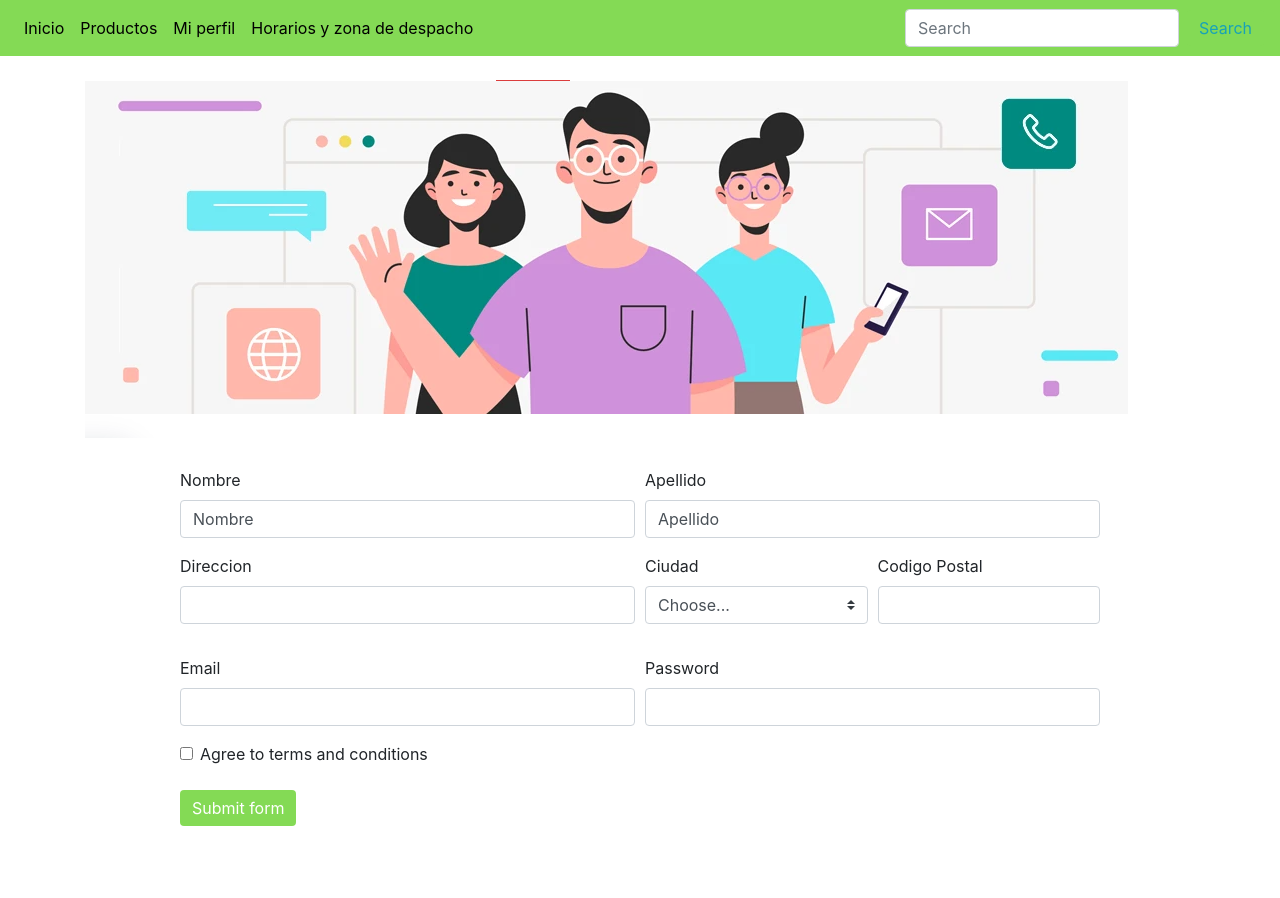
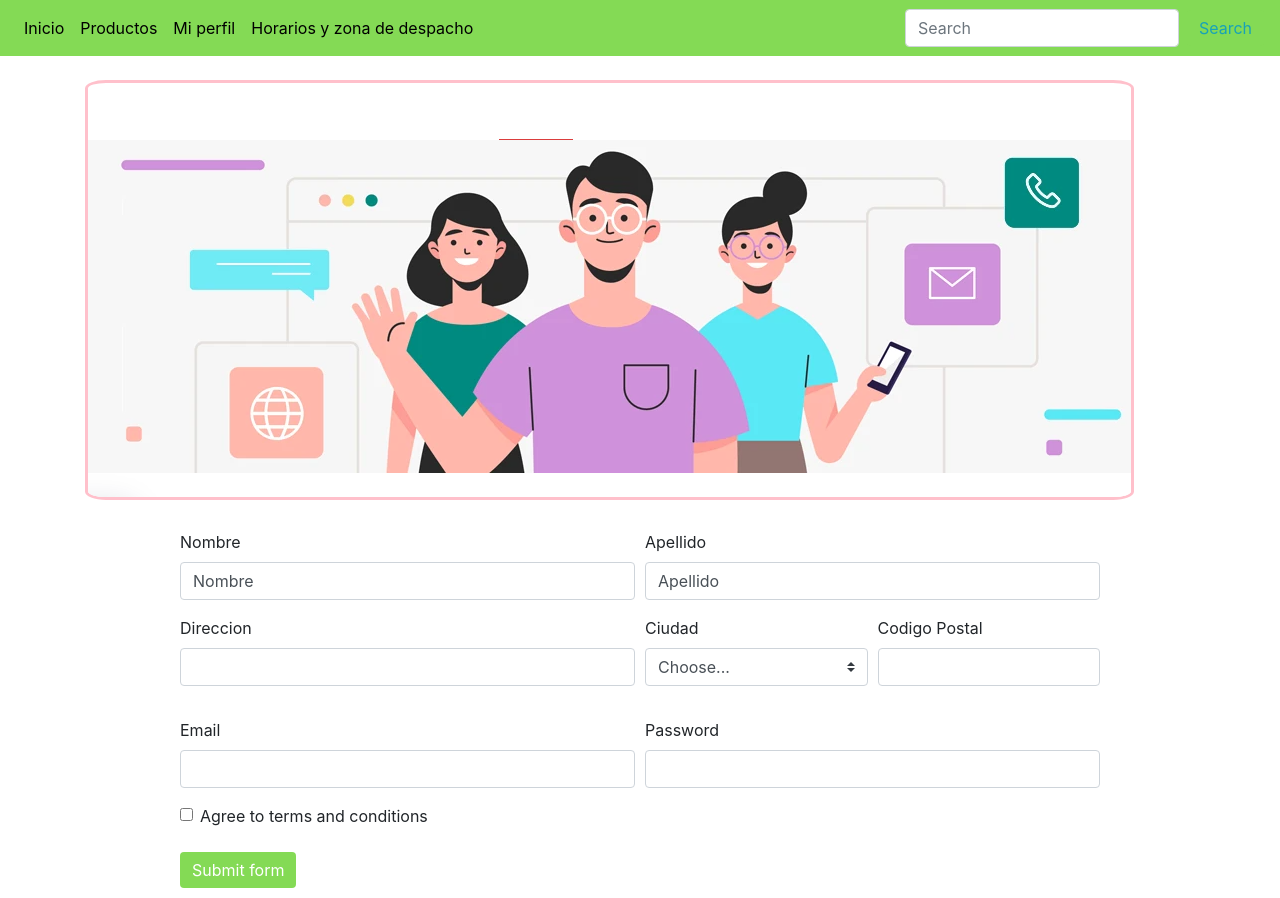
Before and after one commit to franpauner/ali_veg_valpo, a plain HTML site: page pages/miPerfil.html in a window 1280 px wide. Before the commit the page ends 836 px from the top, so only its background shows below. Drawn offline with Linux system fonts and the light colour scheme.

Commit message:
border img01

```diff
--- a/assets/css/style.css
+++ b/assets/css/style.css
@@ -30,3 +30,9 @@ nav a{
     margin-bottom: 10px;
     margin-left: 20px;
 }
+#img01{
+    padding-top: 5%;
+    border-style: solid;
+    border-radius: 2%;
+    border-color: pink;
+}
--- a/pages/miPerfil.html
+++ b/pages/miPerfil.html
@@ -45,7 +45,7 @@
     <br>
     <div class="container">
         <div class="media">
-            <img src="../assets/image/contacUs.png" class="mr-3" alt="myPhoto">
+            <img src="../assets/image/contacUs.png" class="mr-3" alt="myPhoto" id="img01">
           </div>
         <div class="row">
             <div class="col-1"></div>
```
Also changed, not shown: index.html (+0 -21 lines).
